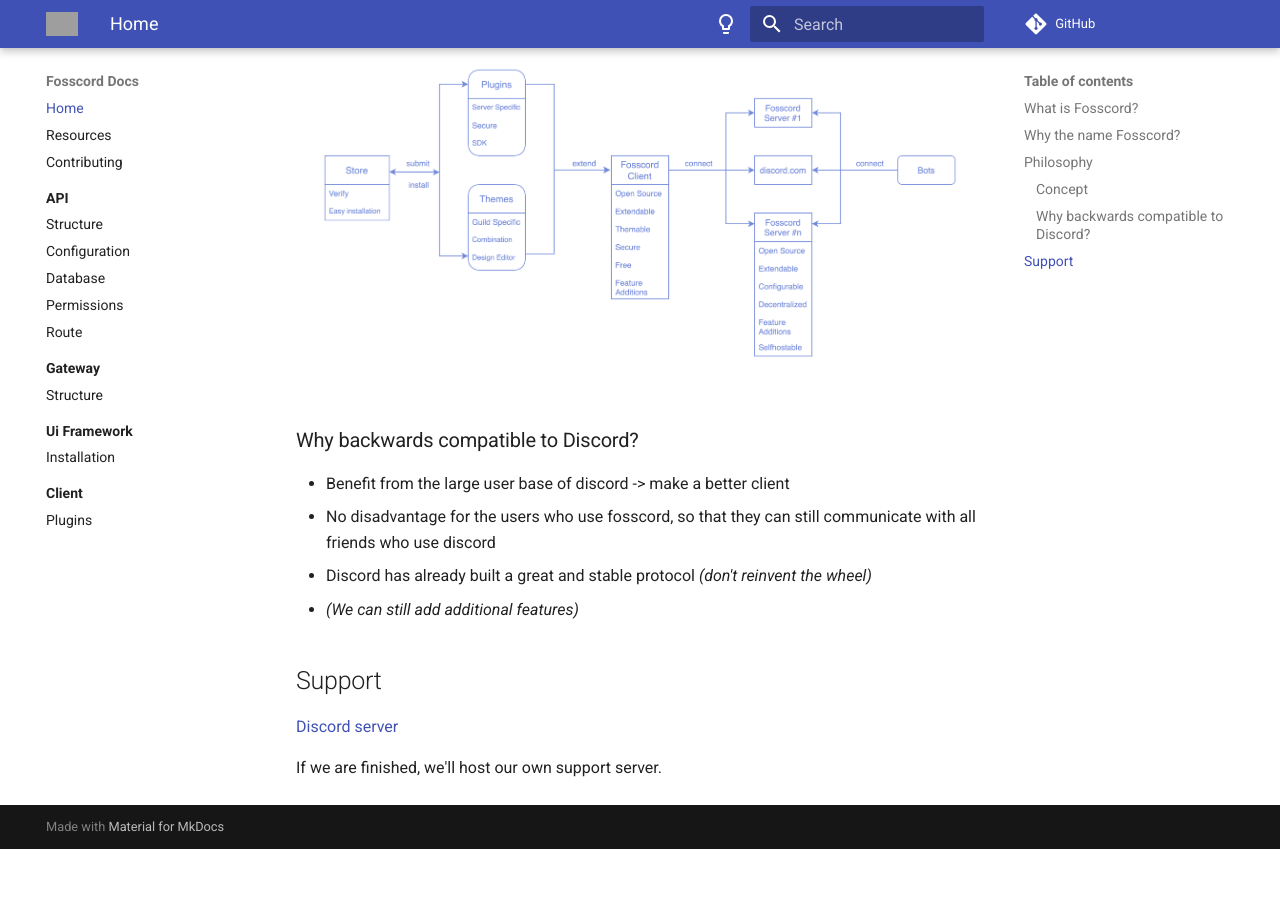
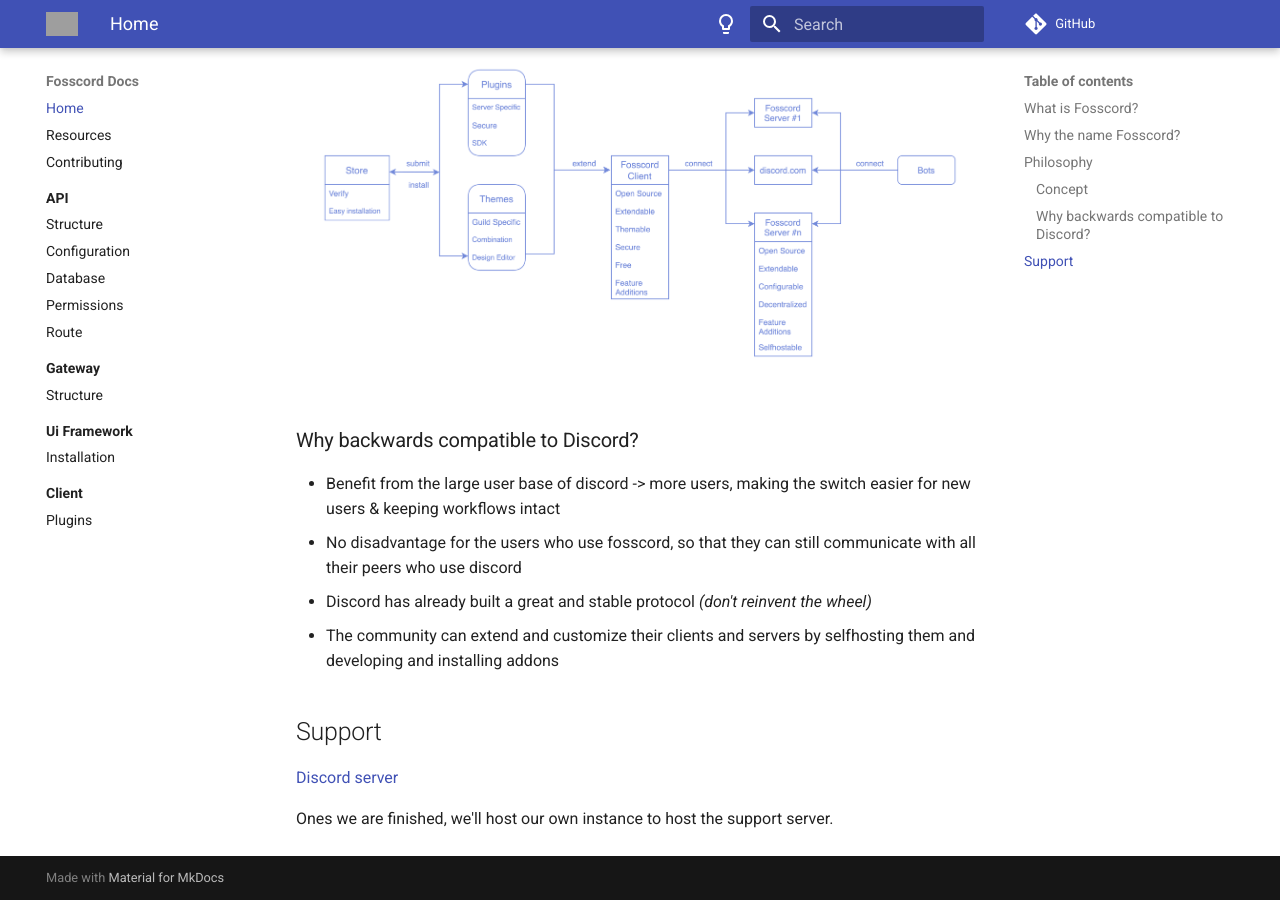
Before and after one commit to spacebarchat/docs, an MkDocs documentation site: the page built from docs/index.md, in a window 1280 px wide and 900 px high, scrolled down 963 px. Built offline with MkDocs 1.6.1 and Material for MkDocs 9.7.7, drawn with Linux system fonts in a browser that asks for light colours; comment, search, counter and statistics services are not loaded; before the commit the page ends 1812 px from its top, so only the background shows below that; grey boxes are pictures that could not be loaded.

Commit message:
fixed wording + added  more content

```diff
--- a/docs/index.md
+++ b/docs/index.md
@@ -1,35 +1,57 @@
 # Home
+
 ### What is Fosscord?
-Fosscord is a free open source selfhostable chat, voice and video discord-compatible platform
+
+Fosscord is a free open source selfhostable chat, voice and video
+discord-compatible platform
 
 ### Why the name Fosscord?
-Fosscord is a combination of the abbreviation FOSS (**F**ree **O**pen **S**ource **S**oftware) and the name Dis**cord**.
+
+Fosscord is a combination of the abbreviation FOSS (**F**ree **O**pen **S**ource
+**S**oftware) and the name Dis**cord**.
 
 ## Philosophy
-Fosscord aims to be a full one-on-one clone of Discord, adding more features that can be used as a replacement for the official client and still connect to discord.com and host private Fosscord server instances.
 
-Fosscord aims to give the best possible user experience, while being backwards compatible to Discord's features and adding new ones/improving old ones while maintaining the user privacy with end-to-end encryption support.
+Fosscord aims to be a full one-on-one clone of Discord, adding more features
+that can be used as a replacement for the official client and still connect to
+discord.com and host private Fosscord server instances.
 
-The client can connect to multiple server instances without the need to open it multiple times.
+Fosscord aims to give the best possible user experience, while being backwards
+compatible to Discord's features and adding new ones/improving old ones while
+maintaining the user privacy with end-to-end encryption support.
 
-The client should be extensible through a secure Plugin and Theme System with own store.
+The client can connect to multiple server instances without the need to open it
+multiple times.
 
-The server should be extensible through bots, just like discord without the need to change anything except the api endpoint.
+The client should be extensible through a secure Plugin and Theme System with
+own store.
 
-The project is open source so everyone can have a look what's going on under the hood and can be maintained and expanded by the community.
+The server should be extensible through bots, just like discord without the need
+to change anything except the api endpoint.
 
-Everything is configurable in the server config and everyone can add their own features, so that it is not opinionated.
+The project is open source so everyone can have a look what's going on under the
+hood and can be maintained and expanded by the community.
+
+Everything is configurable in the server config and everyone can add their own
+features, so that it is not opinionated.
 
 ### Concept
+
 <img src="img/architecture.png" alt="Architecture">
 
 ### Why backwards compatible to Discord?
-- Benefit from the large user base of discord -> make a better client
-- No disadvantage for the users who use fosscord, so that they can still communicate with all friends who use discord
-- Discord has already built a great and stable protocol _(don't reinvent the wheel)_
-- _(We can still add additional features)_
+
+-   Benefit from the large user base of discord -> more users, making the switch
+    easier for new users & keeping workflows intact
+-   No disadvantage for the users who use fosscord, so that they can still
+    communicate with all their peers who use discord
+-   Discord has already built a great and stable protocol _(don't reinvent the
+    wheel)_
+-   The community can extend and customize their clients and servers by
+    selfhosting them and developing and installing addons
 
 ## Support
+
 [Discord server](https://discord.gg/ZrnGQP6p3d)
 
-If we are finished, we'll host our own support server.
+Ones we are finished, we'll host our own instance to host the support server.
```
